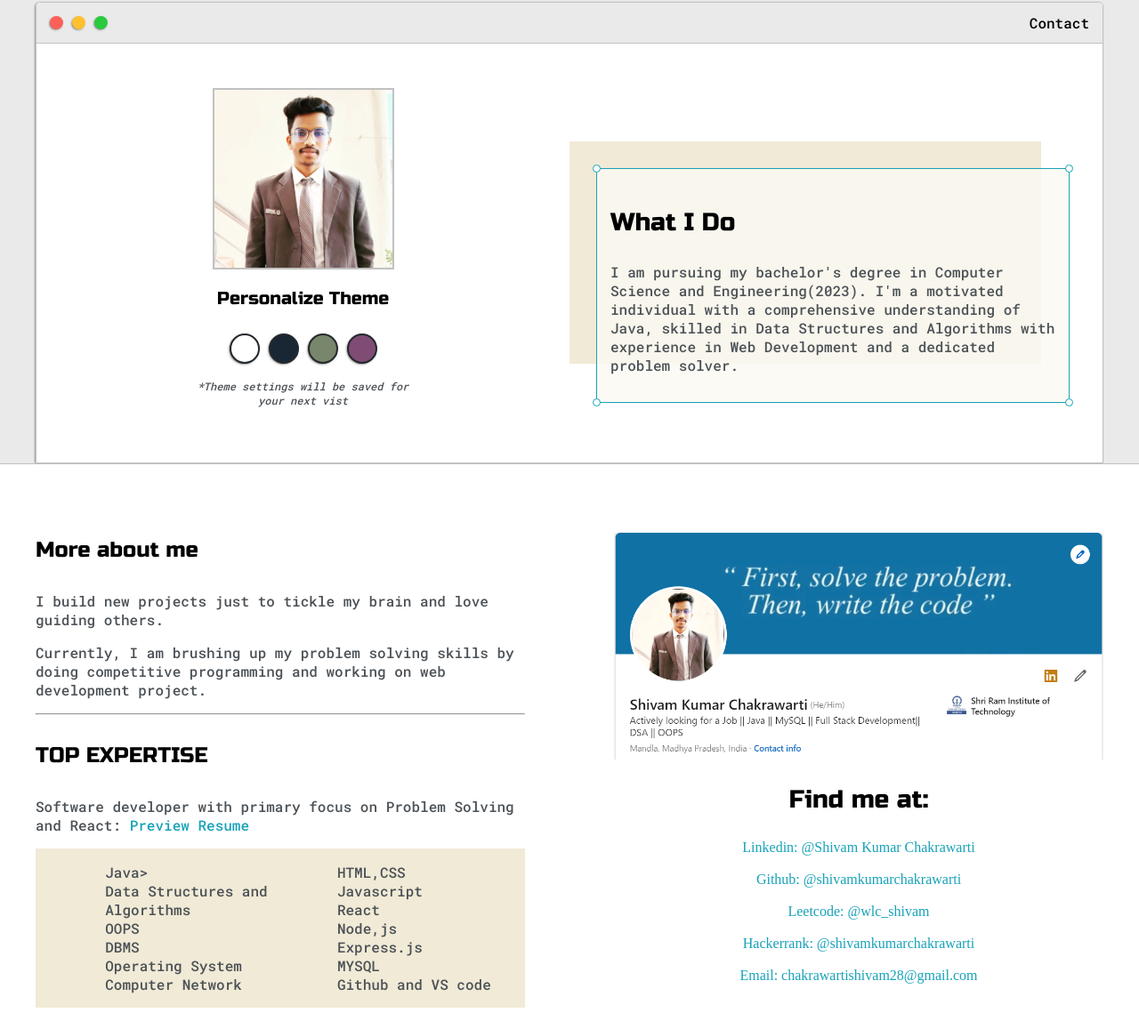
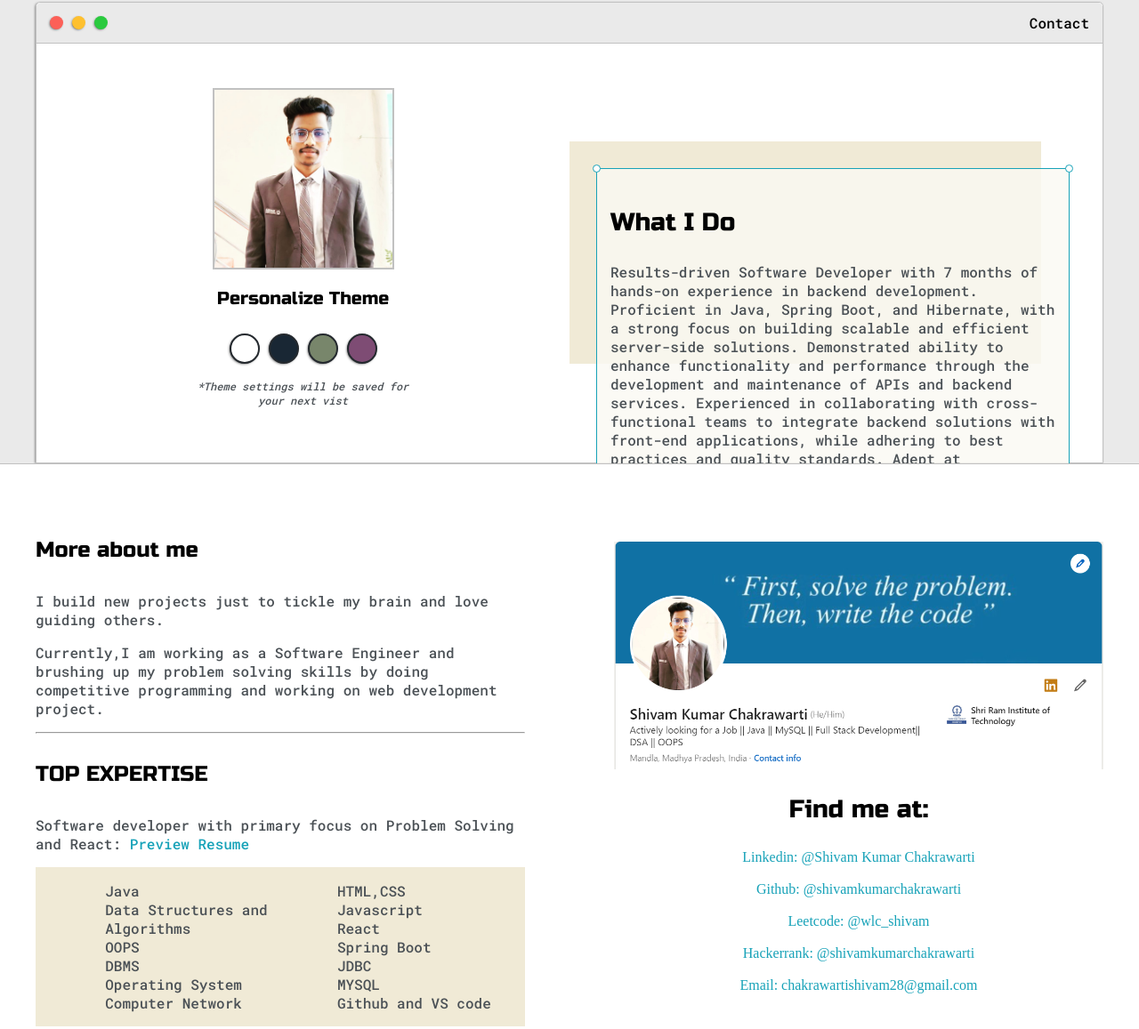
Before and after one commit to ShivamKumarChakrawarti/MyPortfolio, a plain HTML site: page index.html in a window 1280 px wide. Shown: the part 159-1316 px from the top of the page at 89% size. Drawn offline with Linux system fonts and the light colour scheme.

Commit message:
Resume Update

```diff
--- a/index.html
+++ b/index.html
@@ -62,7 +62,11 @@
 							<div id="corner-tl" class="corner"></div>
 							<div id="corner-tr" class="corner"></div>
 							<h3>What I Do</h3>
-							<p>I am pursuing my bachelor's degree in Computer Science and Engineering(2023). I'm a motivated individual with a comprehensive understanding of Java, skilled in Data Structures and Algorithms with experience in Web Development and a dedicated problem solver.</p>
+							<p>Results-driven Software Developer with 7 months of hands-on experience in backend development. Proficient in Java, Spring Boot, and
+								Hibernate, with a strong focus on building scalable and efficient server-side solutions. Demonstrated ability to enhance functionality and
+								performance through the development and maintenance of APIs and backend services. Experienced in collaborating with cross-functional teams
+								to integrate backend solutions with front-end applications, while adhering to best practices and quality standards. Adept at implementing unit
+								tests, debugging, and contributing to code reviews to drive continuous improvement in development processes.</p>
 							<div id="corner-br" class="corner"></div>
 							<div id="corner-bl" class="corner"></div>
 						</div>
@@ -81,7 +85,7 @@
 
 					<p>I build new projects just to tickle my brain and love guiding others.</p>
 
-					<p>Currently, I am brushing up my problem solving skills by doing competitive programming and working on web development project.</p>
+					<p>Currently,I am working as a Software Engineer and brushing up my problem solving skills by doing competitive programming and working on web development project.</p>
 
 
 					<hr>
@@ -92,7 +96,7 @@
 
 					<div id="skills">
 						<ul>
-							<li>Java>
+							<li>Java</li>
 							<li>Data Structures and
 								<br> Algorithms</li>
 							<li>OOPS</li>
@@ -105,8 +109,8 @@
 							<li>HTML,CSS</li>
 							<li>Javascript</li>
 							<li>React</li>
-							<li>Node,js</li>
-							<li>Express.js</li>
+							<li>Spring Boot</li>
+							<li>JDBC</li>
 							<li>MYSQL</li>
 							<li>Github and VS code</li>
 						</ul>
@@ -145,7 +149,7 @@
 					<div class="post">
 						<img class="thumbnail" src="images/TravelHubb.png">
 						<div class="post-preview">
-							<h6 class="post-title">Travelhubb</h6>
+							<h6 class="post-title">YatraSathi</h6>
 							<p class="post-intro">An interactive Project which uses React js, It's a web app that allows you to find ‘native locations’ for exploring and
 								trying different places such as restraunts, hotels and famous places.Techs used-React js, Javascript and CSS transitions and animations to make the project more interactive to the user.</p>
 							<a target="_blank" href="https://travelhubb.netlify.app">See Live</a>
```
